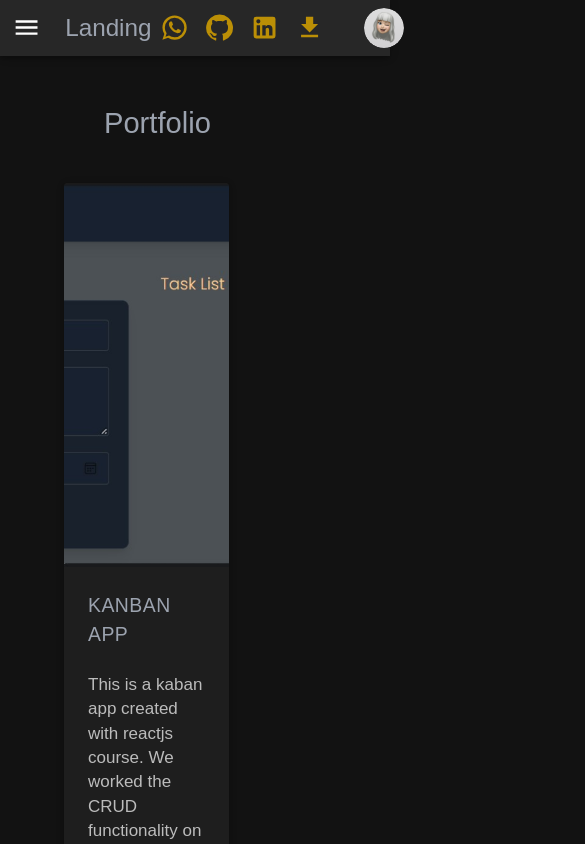
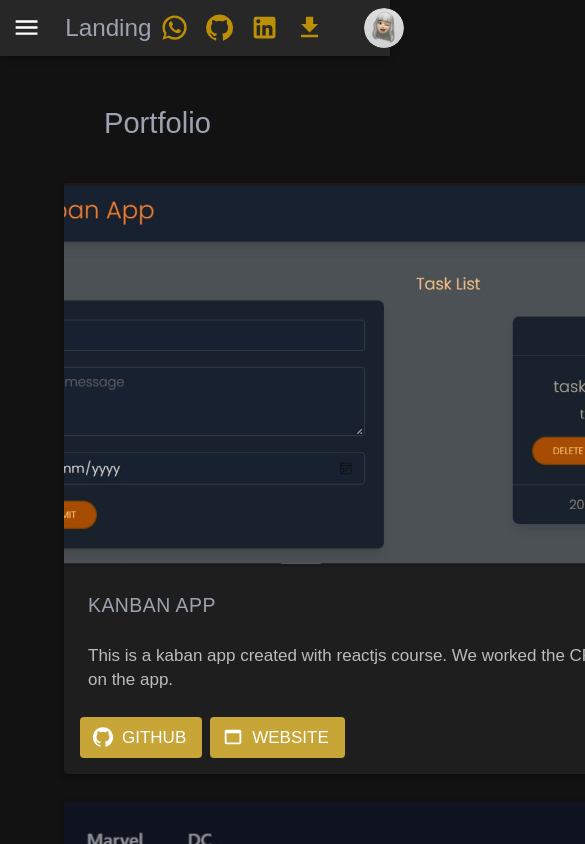
Before and after one commit to Usernamek-dot/LandingPageFIMLM2022, a React (Vite) app in the folder landing/: page /portfolio in a window 390 px wide. Shown: the top 844 px of the page, 585 px wide, since content can reach past the window. Built offline with nearby package versions, Linux system fonts and the light colour scheme.

Commit message:
Style / add responsive buttons

```diff
--- a/landing/src/page/views/Portfolio.jsx
+++ b/landing/src/page/views/Portfolio.jsx
@@ -25,7 +25,7 @@ export const Portfolio = () => {
       {projects.map((project) => (
         <Card
           key={project.id}
-          sx={{ boxShadow: 3 }}
+          sx={{ boxShadow: 3, width: { xs: "80vh", md: "200vh" } }}
           className="
           mb-7  mx-auto  rounded-xl overflow-hidden md:max-w-2xl "
         >
@@ -53,19 +53,29 @@ export const Portfolio = () => {
                   {project.description}
                 </Typography>
               </CardContent>
-              <CardActions>
+              <CardActions
+              // sx={{
+              //   display: { xs: "block" },
+              //  width: { xs: "34vh" }
+              // }}
+              >
                 <Button
-                  size="small"
+                  size="large"
                   role="button"
                   target="_blank"
                   href={project.githubLink}
                   variant="link"
                   startIcon={<GitHub />}
-                  sx={{ bgcolor: "secondary.light" }}
+                  sx={{
+                    bgcolor: "secondary.light",
+                    // mb: { xs: 2 },
+                    // ml: { xs: 2 },
+                  }}
                 >
                   GitHub
                 </Button>
                 <Button
+                  size="large"
                   target="_blank"
                   href={project.websiteLink}
                   variant="link"
```
